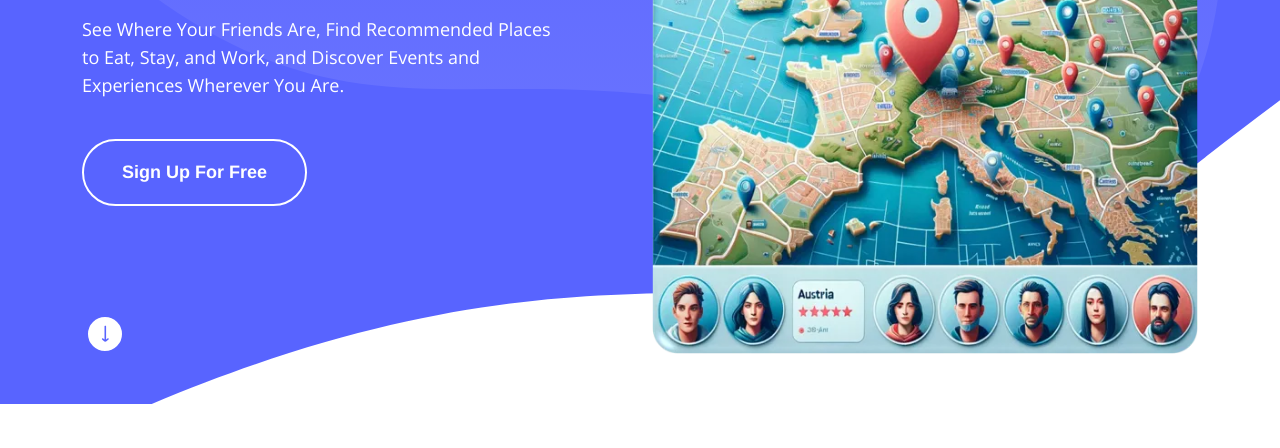
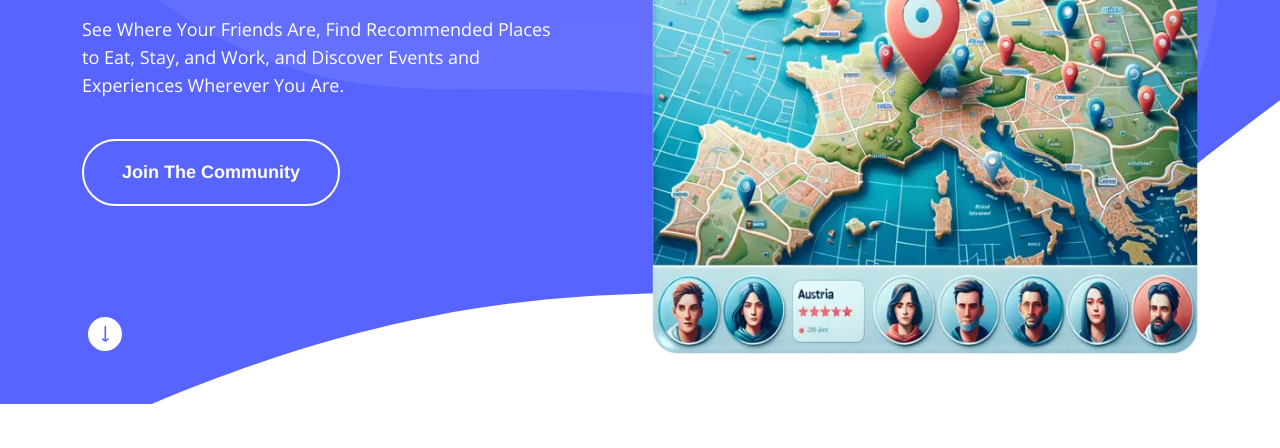
Before and after one commit to Aviadg/nomadmap_landing, a plain HTML site: page index.html in a window 1280 px wide. Shown: the part 352-800 px from the top of the page. Drawn offline with nearby package versions, Linux system fonts and the light colour scheme.

Commit message:
refactor: change callout

```diff
--- a/index.html
+++ b/index.html
@@ -158,7 +158,7 @@ In your html page, add the snippet and call gtag_report_conversion when someone
                 class="main-btn border-btn btn-hover wow fadeInUp"
                 data-wow-delay=".6s"
                 onclick="return gtag_report_conversion('https://thenomadmap.com/')"
-                >Sign Up For Free</a
+                >Join The Community</a
               >
               <a href="#features" class="scroll-bottom">
                 <i class="lni lni-arrow-down"></i
```
